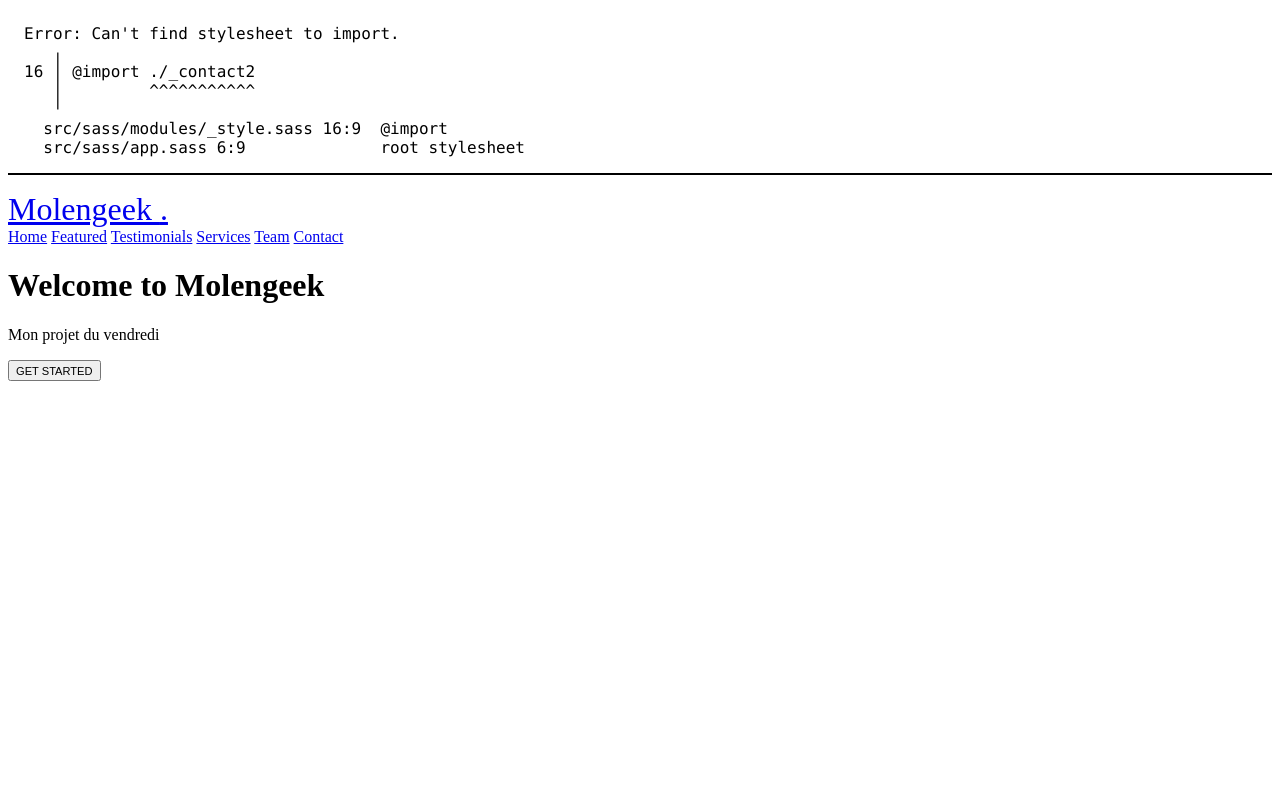
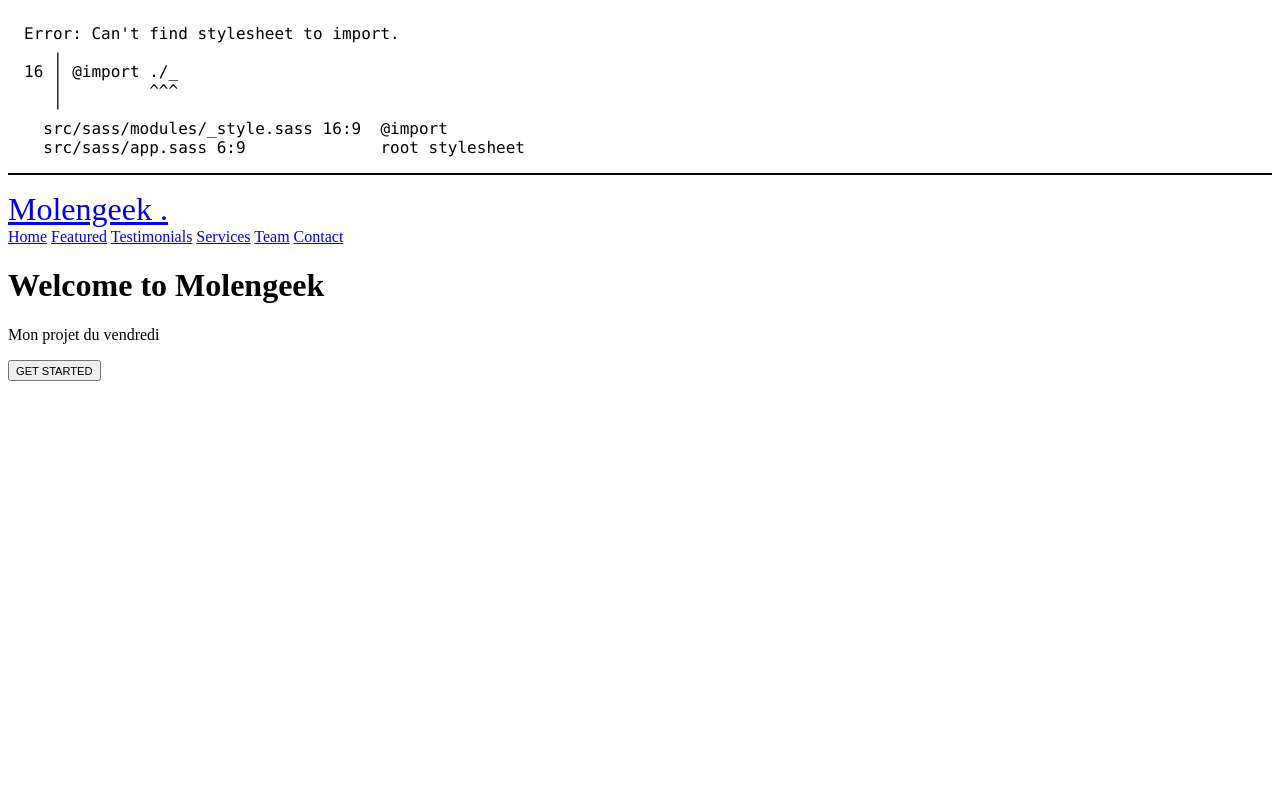
Before and after one commit to perljustine/Projet_templateMolengeek_Perl_Justine, a website: page projet_molengeek_perl/index.html in a window 1280 px wide. Shown: the top 800 px of the page. Drawn offline with Linux system fonts and the light colour scheme.

Commit message:
changement branche

```diff
--- a/projet_molengeek_perl/public/css/app.css
+++ b/projet_molengeek_perl/public/css/app.css
@@ -1,7 +1,7 @@
 /* Error: Can't find stylesheet to import.
  *    ,
- * 16 | @import ./_contact2
- *    |         ^^^^^^^^^^^
+ * 16 | @import ./_
+ *    |         ^^^
  *    '
  *   src/sass/modules/_style.sass 16:9  @import
  *   src/sass/app.sass 6:9              root stylesheet */
@@ -14,5 +14,5 @@ body::before {
   padding: 1em;
   margin-bottom: 1em;
   border-bottom: 2px solid black;
-  content: "Error: Can't find stylesheet to import.\a    \2577 \a 16 \2502  @import ./_contact2\a    \2502          ^^^^^^^^^^^\a    \2575 \a   src/sass/modules/_style.sass 16:9  @import\a   src/sass/app.sass 6:9              root stylesheet";
+  content: "Error: Can't find stylesheet to import.\a    \2577 \a 16 \2502  @import ./_\a    \2502          ^^^\a    \2575 \a   src/sass/modules/_style.sass 16:9  @import\a   src/sass/app.sass 6:9              root stylesheet";
 }
```
Also changed, not shown: 1 other file.
